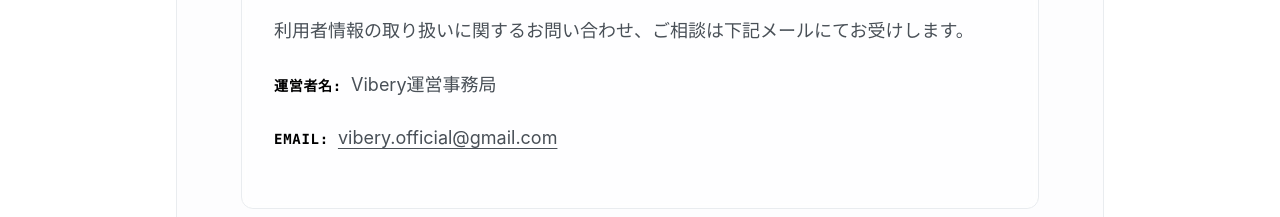
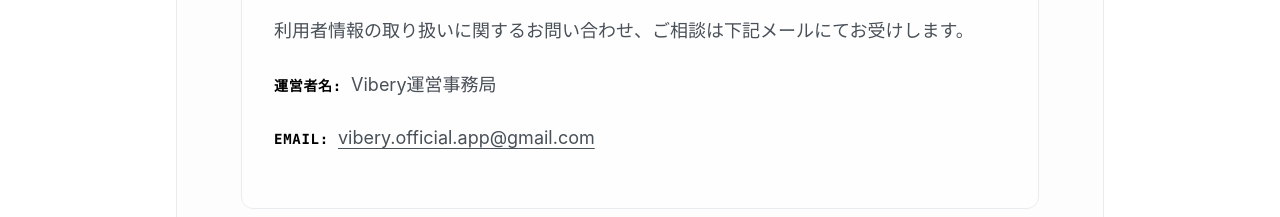
Before and after one commit to chihiro2000/vibery-site, a Next.js app: page /privacy in a window 1280 px wide. Shown: the part 4920-5137 px from the top of the page. Built offline with nearby package versions, Linux system fonts and the light colour scheme.

Commit message:
“メルアド修正”

```diff
--- a/src/app/privacy/page.tsx
+++ b/src/app/privacy/page.tsx
@@ -341,10 +341,10 @@
                     Email:{" "}
                   </strong>
                   <a
-                    href="mailto:vibery.official@gmail.com"
+                    href="mailto:vibery.official.app@gmail.com"
                     className="text-mono-700 hover:text-mono-950 transition-colors underline underline-offset-4"
                   >
-                    vibery.official@gmail.com
+                    vibery.official.app@gmail.com
                   </a>
                 </p>
               </div>
--- a/src/app/terms/page.tsx
+++ b/src/app/terms/page.tsx
@@ -366,10 +366,10 @@
                     Email:{" "}
                   </strong>
                   <a
-                    href="mailto:vibery.official@gmail.com"
+                    href="mailto:vibery.official.app@gmail.com"
                     className="text-mono-700 hover:text-mono-950 transition-colors underline underline-offset-4"
                   >
-                    vibery.official@gmail.com
+                    vibery.official.app@gmail.com
                   </a>
                 </p>
                 <p className="text-mono-700 text-lg">
```
